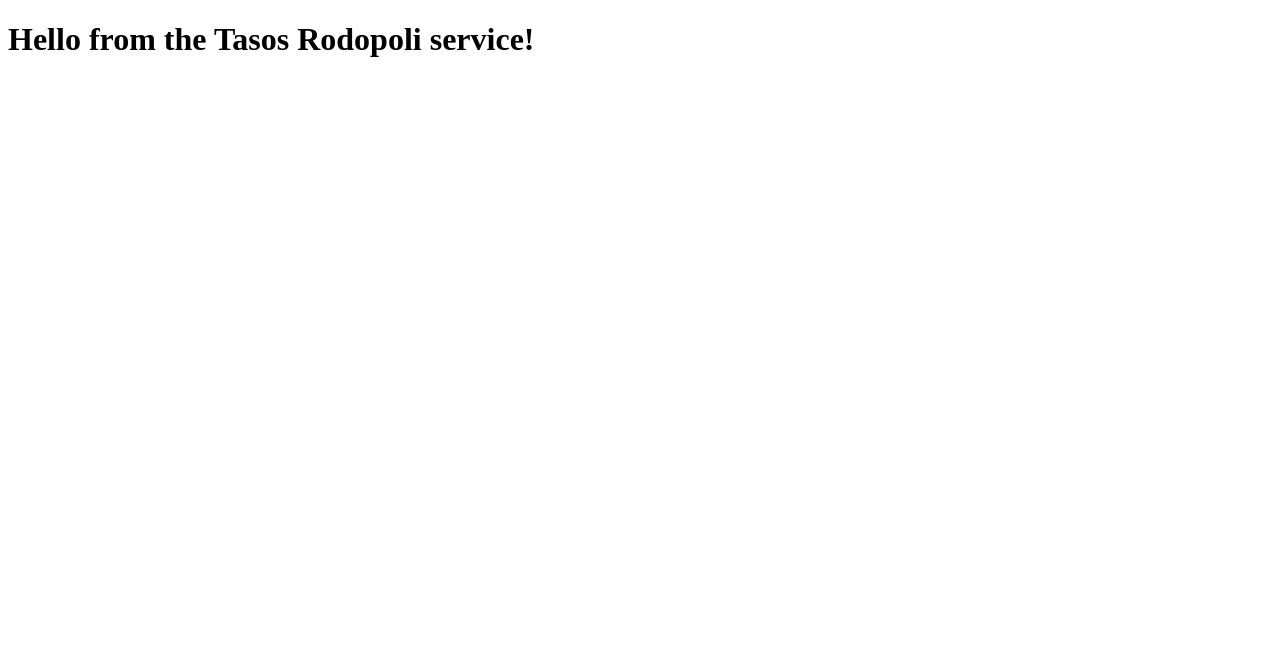
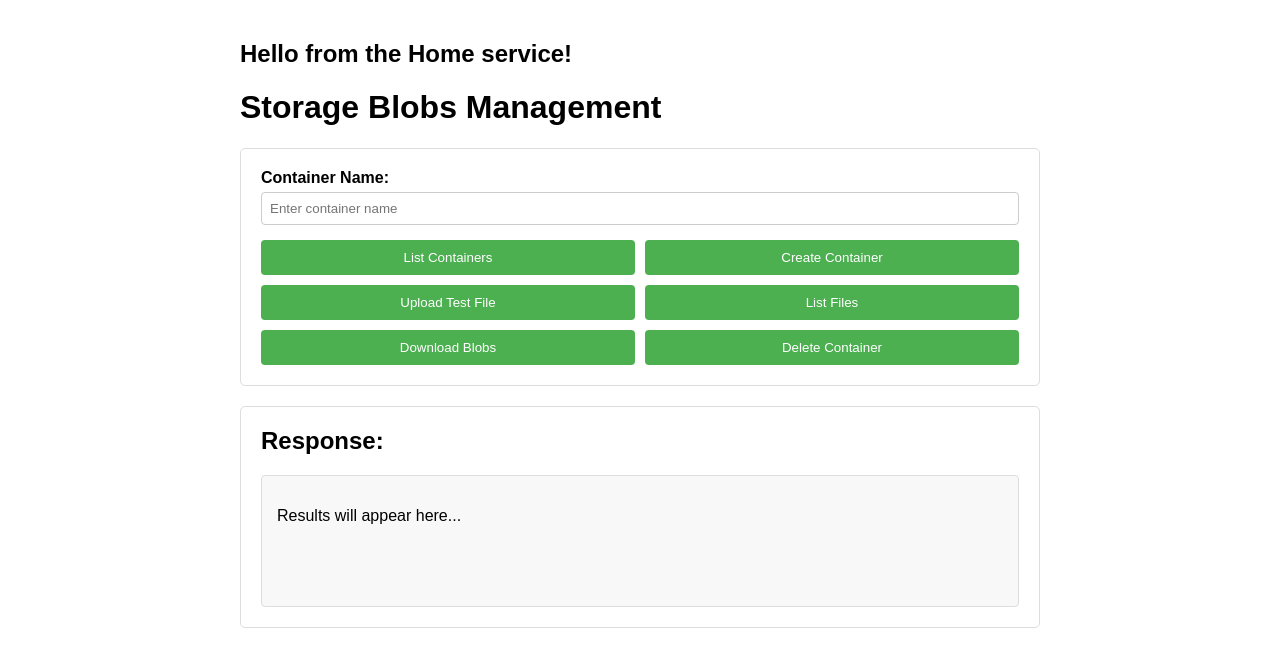
Before and after one commit to hoolser/springboot-tasos-ftl-azure, a Spring Boot app: page / in a window 1280 px wide. Shown: the top 667 px of the page. Run offline with Spring Boot 4, Linux system fonts and the light colour scheme.

Commit message:
Add UI options for storage Blob related actions.

```diff
--- a/src/main/java/com/tasos/demo/controller/HomeController.java
+++ b/src/main/java/com/tasos/demo/controller/HomeController.java
@@ -31,4 +31,13 @@ public class HomeController {
         logger.info("End HomeController.marina");
         return "marina";
     }
+
+    @GetMapping("/tasos")
+    public String tasos(Model model) {
+        logger.info("Start HomeController.tasos");
+        model.addAttribute("message", messageService.getMessageForTasos());
+        logger.info("End HomeController.tasos");
+        return "home";
+    }
+
 }
--- a/src/main/java/com/tasos/demo/service/MessageService.java
+++ b/src/main/java/com/tasos/demo/service/MessageService.java
@@ -6,6 +6,10 @@ import org.springframework.stereotype.Service;
 public class MessageService {
 
     public String getMessage() {
+        return "Hello from the Home service!";
+    }
+
+    public String getMessageForTasos() {
         return "Hello from the Tasos Rodopoli service!";
     }
 
--- a/src/main/resources/static/css/styles.css
+++ b/src/main/resources/static/css/styles.css
@@ -1,3 +1,4 @@
+/* Marina's page specific styles */
 .centered-message {
     text-align: center;
 }
@@ -46,3 +47,73 @@
         transform: translateY(-100px) scale(1.5);
     }
 }
+/* End of Marina's page specific styles */
+
+
+
+/* Home's page specific styles */
+.home-page {
+    font-family: Arial, sans-serif;
+    max-width: 800px;
+    margin: 0 auto;
+    padding: 20px;
+}
+
+.home-container {
+    border: 1px solid #ddd;
+    padding: 20px;
+    border-radius: 5px;
+    margin-bottom: 20px;
+}
+
+.home-form-group {
+    margin-bottom: 15px;
+}
+
+.home-label {
+    display: block;
+    margin-bottom: 5px;
+    font-weight: bold;
+}
+
+.home-input {
+    width: 100%;
+    padding: 8px;
+    box-sizing: border-box;
+    border: 1px solid #ccc;
+    border-radius: 4px;
+}
+
+.home-buttons {
+    display: grid;
+    grid-template-columns: repeat(2, 1fr);
+    gap: 10px;
+    margin-top: 15px;
+}
+
+.home-button {
+    padding: 10px;
+    background-color: #4CAF50;
+    color: white;
+    border: none;
+    border-radius: 4px;
+    cursor: pointer;
+}
+
+.home-button:hover {
+    background-color: #45a049;
+}
+
+.home-response {
+    margin-top: 20px;
+    padding: 15px;
+    background-color: #f8f8f8;
+    border: 1px solid #ddd;
+    border-radius: 4px;
+    min-height: 100px;
+}
+
+.home-title {
+    margin-top: 0;
+}
+/*END of Home's page specific styles */
--- /dev/null
+++ b/src/main/resources/static/js/home.js
@@ -0,0 +1,48 @@
+document.addEventListener('DOMContentLoaded', function() {
+    // Make callApi function available globally
+    window.callApi = function(endpoint) {
+        const containerName = document.getElementById('containerName').value;
+        const responseDiv = document.getElementById('response');
+
+        // For download operation, handle differently
+        if (endpoint === 'downloadBlobs') {
+            if (!containerName) {
+                responseDiv.innerHTML = '<p>Error: Container name is required</p>';
+                return;
+            }
+            window.location.href = `/api/storage/blobs/${endpoint}?name=${encodeURIComponent(containerName)}`;
+            responseDiv.innerHTML = '<p>Download initiated...</p>';
+            return;
+        }
+
+        // For other operations
+        let url = `/api/storage/blobs/${endpoint}`;
+
+        // Add name parameter if needed
+        if (['createContainer', 'uploadTestFile', 'listFiles', 'deleteContainer'].includes(endpoint)) {
+            if (!containerName) {
+                responseDiv.innerHTML = '<p>Error: Container name is required</p>';
+                return;
+            }
+            url += `?name=${encodeURIComponent(containerName)}`;
+        }
+
+        // Show loading state
+        responseDiv.innerHTML = '<p>Loading...</p>';
+
+        // Make the API call
+        fetch(url)
+            .then(response => {
+                if (!response.ok) {
+                    throw new Error(`HTTP error! Status: ${response.status}`);
+                }
+                return response.text();
+            })
+            .then(data => {
+                responseDiv.innerHTML = `<p>${data}</p>`;
+            })
+            .catch(error => {
+                responseDiv.innerHTML = `<p>Error: ${error.message}</p>`;
+            });
+    };
+});
--- a/src/main/resources/templates/home.ftl
+++ b/src/main/resources/templates/home.ftl
@@ -1,9 +1,85 @@
 <!DOCTYPE html>
 <html>
 <head>
-    <title>Spring Boot FreeMarker</title>
+    <title>Storage Blobs Management</title>
+    <link rel="stylesheet" href="/css/styles.css">
+    <link rel="icon" type="image/x-icon" href="/images/favicon.ico">
+    <script src="/js/home.js"></script>
 </head>
-<body>
-<h1>${message}</h1>
+<body class="home-page">
+<h2>${message}</h2>
+<h1>Storage Blobs Management</h1>
+
+<div class="home-container">
+    <div class="home-form-group">
+        <label class="home-label" for="containerName">Container Name:</label>
+        <input class="home-input" type="text" id="containerName" name="containerName" placeholder="Enter container name">
+    </div>
+
+    <div class="home-buttons">
+<#--        <button class="home-button" onclick="callApi('test')">Test Connection</button>-->
+        <button class="home-button" onclick="callApi('listContainers')">List Containers</button>
+        <button class="home-button" onclick="callApi('createContainer')">Create Container</button>
+        <button class="home-button" onclick="callApi('uploadTestFile')">Upload Test File</button>
+        <button class="home-button" onclick="callApi('listFiles')">List Files</button>
+        <button class="home-button" onclick="callApi('downloadBlobs')">Download Blobs</button>
+        <button class="home-button" onclick="callApi('deleteContainer')">Delete Container</button>
+    </div>
+</div>
+
+<div class="home-container">
+    <h2 class="home-title">Response:</h2>
+    <div id="response" class="home-response">
+        <p>Results will appear here...</p>
+    </div>
+</div>
+
+<#--<script>
+    function callApi(endpoint) {
+        const containerName = document.getElementById('containerName').value;
+        const responseDiv = document.getElementById('response');
+
+        // For download operation, handle differently
+        if (endpoint === 'downloadBlobs') {
+            if (!containerName) {
+                responseDiv.innerHTML = '<p>Error: Container name is required</p>';
+                return;
+            }
+            window.location.href = `/api/storage/blobs/${endpoint}?name=${encodeURIComponent(containerName)}`;
+            responseDiv.innerHTML = '<p>Download initiated...</p>';
+            return;
+        }
+
+        // For other operations
+        let url = `/api/storage/blobs/${endpoint}`;
+
+        // Add name parameter if needed
+        if (['createContainer', 'uploadTestFile', 'listFiles', 'deleteContainer'].includes(endpoint)) {
+            if (!containerName) {
+                responseDiv.innerHTML = '<p>Error: Container name is required</p>';
+                return;
+            }
+            url += `?name=${encodeURIComponent(containerName)}`;
+        }
+
+        // Show loading state
+        responseDiv.innerHTML = '<p>Loading...</p>';
+
+        // Make the API call
+        fetch(url)
+                .then(response => {
+                    if (!response.ok) {
+                        throw new Error(`HTTP error! Status: ${response.status}`);
+                    }
+                    return response.text();
+                })
+                .then(data => {
+                    responseDiv.innerHTML = `<p>${data}</p>`;
+                })
+                .catch(error => {
+                    responseDiv.innerHTML = `<p>Error: ${error.message}</p>`;
+                });
+    }
+</script>-->
 </body>
 </html>
--- a/src/main/resources/templates/marina.ftl
+++ b/src/main/resources/templates/marina.ftl
@@ -3,6 +3,7 @@
 <head>
   <title>Marina Page</title>
   <link rel="stylesheet" href="/css/styles.css">
+  <link rel="icon" type="image/x-icon" href="/images/marina-favicon.ico">
 </head>
 <body>
 <img class="centered-image" src="/images/marina.jpeg" alt="Marina Image">
```
Also changed, not shown: src/main/java/com/tasos/demo/controller/StorageBlobsController.java (+7 -1 lines), src/main/resources/static/images/favicon.ico (added), src/main/resources/static/images/marina-favicon.ico (renamed from src/main/resources/static/favicon.ico).
